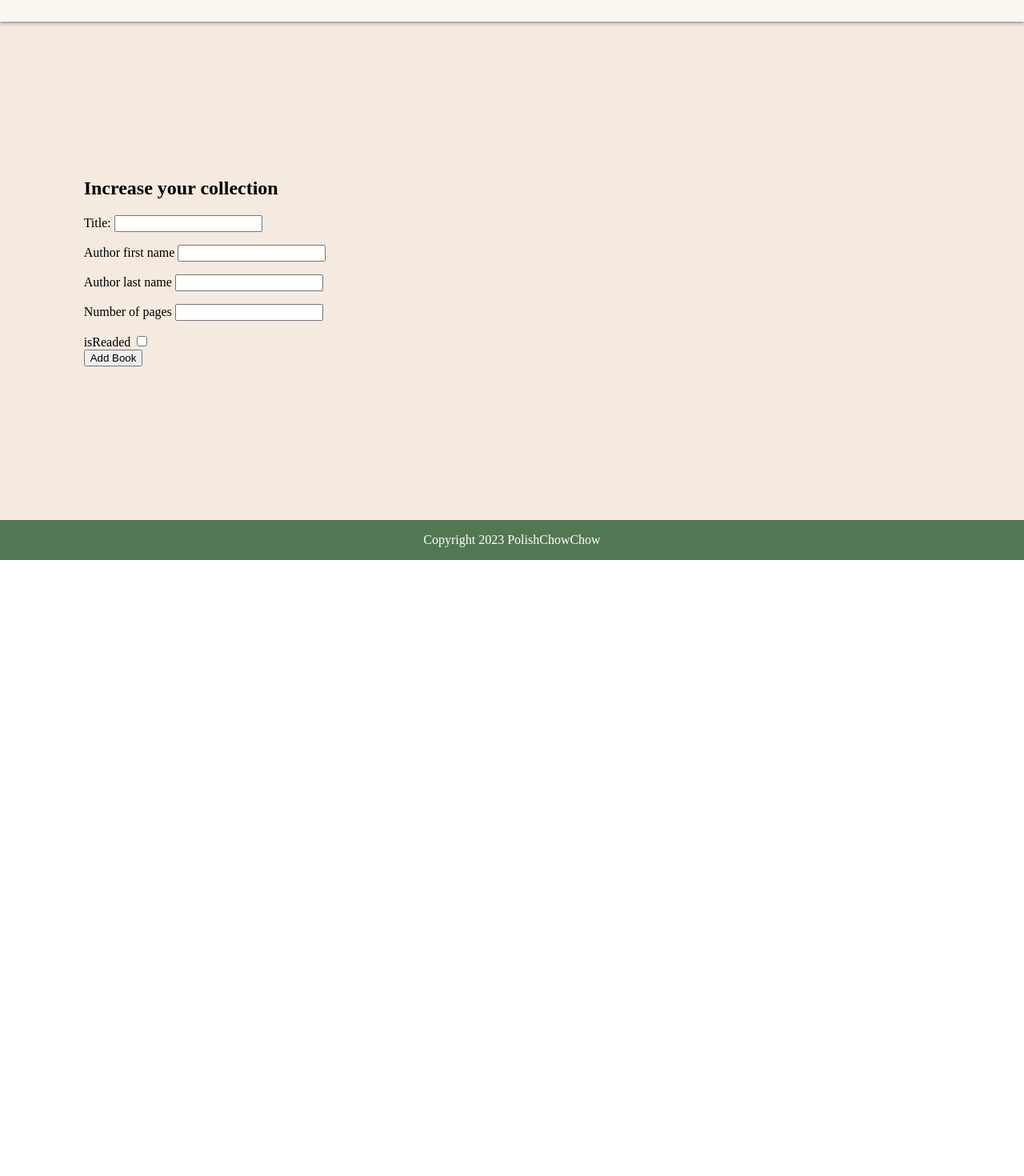
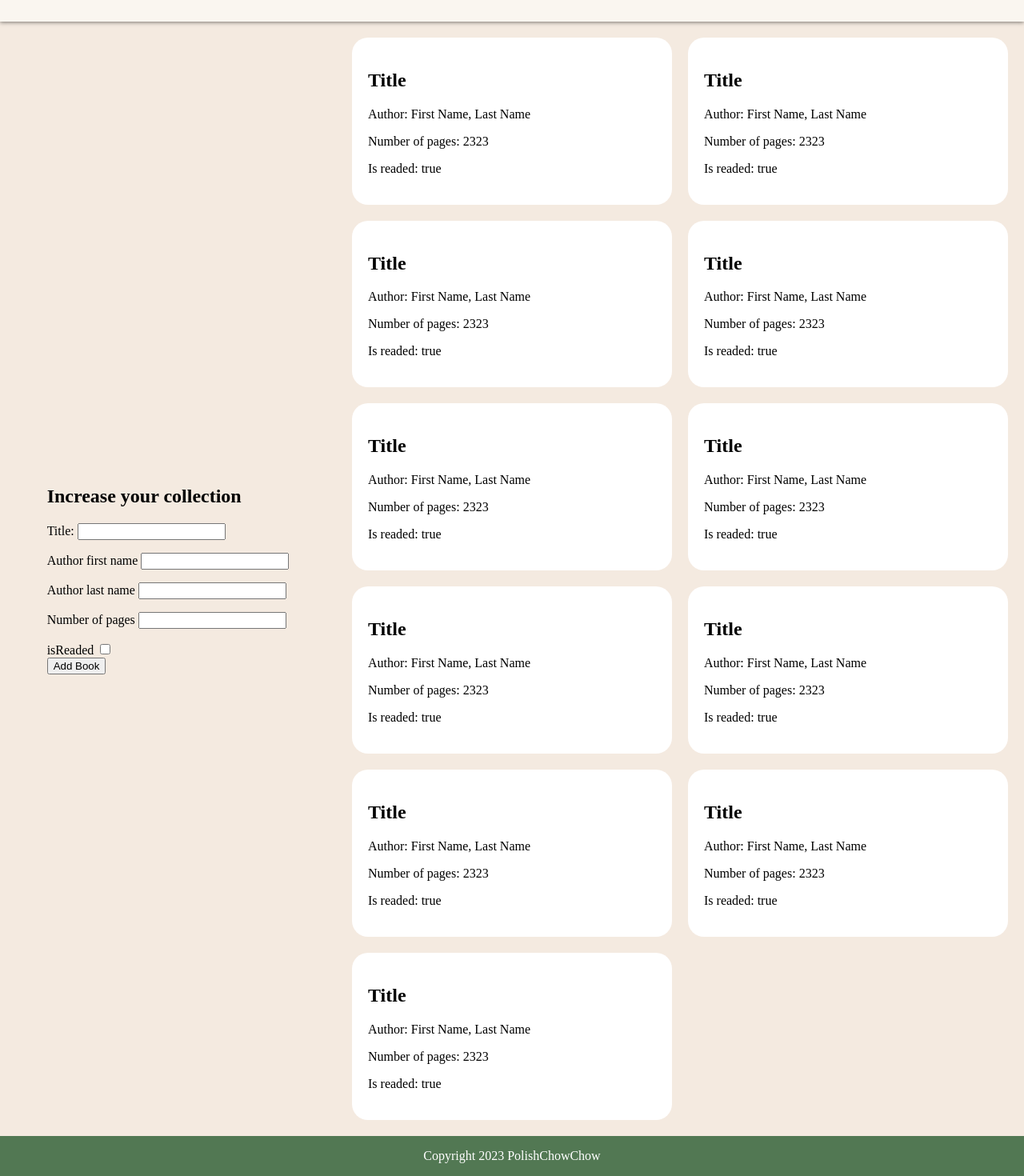
Before and after one commit to PolishChowChow/project-library-ts, a website built with Vite: page index.html in a window 1280 px wide. Shown: the part 100-1570 px from the top of the page at 80% size. Before the commit the page ends 800 px from the top, so only its background shows below. Built offline with nearby package versions, Linux system fonts and the light colour scheme.

Commit message:
creating function add book, changing the way book should be deleted

```diff
--- a/index.html
+++ b/index.html
@@ -49,7 +49,76 @@
           <p id="error_default"></p>
         </form>
       </aside>
-      <article></article>
+      <article>
+        <div class="parent-container">
+          <div class="book">
+            <h1>Title</h1>
+            <p>Author: First Name, Last Name</p>
+            <p>Number of pages: 2323</p>
+            <p>Is readed: true</p>
+          </div>
+          <div class="book">
+            <h1>Title</h1>
+            <p>Author: First Name, Last Name</p>
+            <p>Number of pages: 2323</p>
+            <p>Is readed: true</p>
+          </div>
+          <div class="book">
+            <h1>Title</h1>
+            <p>Author: First Name, Last Name</p>
+            <p>Number of pages: 2323</p>
+            <p>Is readed: true</p>
+          </div>
+          <div class="book">
+            <h1>Title</h1>
+            <p>Author: First Name, Last Name</p>
+            <p>Number of pages: 2323</p>
+            <p>Is readed: true</p>
+          </div>
+          <div class="book">
+            <h1>Title</h1>
+            <p>Author: First Name, Last Name</p>
+            <p>Number of pages: 2323</p>
+            <p>Is readed: true</p>
+          </div>
+          <div class="book">
+            <h1>Title</h1>
+            <p>Author: First Name, Last Name</p>
+            <p>Number of pages: 2323</p>
+            <p>Is readed: true</p>
+          </div>
+          <div class="book">
+            <h1>Title</h1>
+            <p>Author: First Name, Last Name</p>
+            <p>Number of pages: 2323</p>
+            <p>Is readed: true</p>
+          </div>
+          <div class="book">
+            <h1>Title</h1>
+            <p>Author: First Name, Last Name</p>
+            <p>Number of pages: 2323</p>
+            <p>Is readed: true</p>
+          </div>
+          <div class="book">
+            <h1>Title</h1>
+            <p>Author: First Name, Last Name</p>
+            <p>Number of pages: 2323</p>
+            <p>Is readed: true</p>
+          </div>
+          <div class="book">
+            <h1>Title</h1>
+            <p>Author: First Name, Last Name</p>
+            <p>Number of pages: 2323</p>
+            <p>Is readed: true</p>
+          </div>
+          <div class="book">
+            <h1>Title</h1>
+            <p>Author: First Name, Last Name</p>
+            <p>Number of pages: 2323</p>
+            <p>Is readed: true</p>
+          </div>
+        </div>
+      </article>
     </main>
     <footer>
       <p>Copyright 2023 PolishChowChow</p>
--- a/src/bookListClass.ts
+++ b/src/bookListClass.ts
@@ -9,9 +9,9 @@ class bookListClass{
     addBook(book: BookTypeWithId){
         this.list = [...this.list, book]
     }
-    deleteBook(deletedBook: BookTypeWithId){
+    deleteBook(bookId: string){
         this.list = this.list.filter(book => {
-            book.id !== deletedBook.id
+            book.id !== bookId
         })
     }
 }
--- a/src/main.ts
+++ b/src/main.ts
@@ -1,4 +1,6 @@
+import bookListClass from "./bookListClass";
 import BookType from "./types/bookType";
+import BookTypeWithId from "./types/bookTypeWithId";
 const form = document.querySelector<HTMLFormElement>("form")
 const emptyBook:BookType = {
     title: "",
@@ -6,14 +8,38 @@ const emptyBook:BookType = {
     numberOfPages: 0,
     isReaded: false,
 }
+let NAME_ARRAY: string[] = ["",""]
+const BookList = new bookListClass();
+function addBook(book: BookTypeWithId):void{
+    const { id, title, authorName, numberOfPages, isReaded } = book;
+    const tNumberOfPages:string = numberOfPages+"";
+    const tIsReaded:string = isReaded+"";
+    const parent = document.querySelector("div.parent-container");
+    const bookContainer = document.createElement("div")
+    const deleteButton = document.createElement("button");
+    deleteButton.dataset.delete = id;
+    deleteButton.textContent = "Delete"
+    bookContainer.setAttribute("id", id)
+    bookContainer.appendChild(setParagraph(title));
+    bookContainer.appendChild(setParagraph(authorName));
+    bookContainer.appendChild(setParagraph(tNumberOfPages));
+    bookContainer.appendChild(setParagraph(tIsReaded));
 
-
-
+    parent?.appendChild(bookContainer)
+    BookList.addBook(book)
+}
+function removeBook(id: string){
+    BookList.deleteBook(id);
+}
+function setParagraph(content: string):HTMLParagraphElement{
+    const paragraph = document.createElement("p");
+    paragraph.textContent = content;
+    return paragraph
+}
 
 
 function errorHandler(errorMessage:string, errorTarget?:string):void{
     console.log(errorMessage, errorTarget);
-
     let id;
     if(!errorTarget){
         id = "error_default"
@@ -35,7 +61,6 @@ form?.addEventListener("submit", (e:Event)=> {
 })
 form?.addEventListener("input", (e: Event) => {
     let book:BookType = emptyBook
-    let nameArray: string[] = ["",""]
 
     if(!e.target){
         return;
@@ -58,11 +83,11 @@ form?.addEventListener("input", (e: Event) => {
 
         switch(target.dataset.value){
             case "first_name":
-                nameArray[0] = target.value;
+                NAME_ARRAY[0] = target.value;
                 console.log("tutaj");
                 break;
             case "last_name":
-                nameArray[1] = target.value;
+                NAME_ARRAY[1] = target.value;
                 break;
             case "number_of_pages":
                 book.numberOfPages = parseInt(target.value)
--- a/src/style.css
+++ /dev/null
@@ -1,96 +0,0 @@
-:root {
-  font-family: Inter, system-ui, Avenir, Helvetica, Arial, sans-serif;
-  line-height: 1.5;
-  font-weight: 400;
-
-  color-scheme: light dark;
-  color: rgba(255, 255, 255, 0.87);
-  background-color: #242424;
-
-  font-synthesis: none;
-  text-rendering: optimizeLegibility;
-  -webkit-font-smoothing: antialiased;
-  -moz-osx-font-smoothing: grayscale;
-}
-
-a {
-  font-weight: 500;
-  color: #646cff;
-  text-decoration: inherit;
-}
-a:hover {
-  color: #535bf2;
-}
-
-body {
-  margin: 0;
-  display: flex;
-  place-items: center;
-  min-width: 320px;
-  min-height: 100vh;
-}
-
-h1 {
-  font-size: 3.2em;
-  line-height: 1.1;
-}
-
-#app {
-  max-width: 1280px;
-  margin: 0 auto;
-  padding: 2rem;
-  text-align: center;
-}
-
-.logo {
-  height: 6em;
-  padding: 1.5em;
-  will-change: filter;
-  transition: filter 300ms;
-}
-.logo:hover {
-  filter: drop-shadow(0 0 2em #646cffaa);
-}
-.logo.vanilla:hover {
-  filter: drop-shadow(0 0 2em #3178c6aa);
-}
-
-.card {
-  padding: 2em;
-}
-
-.read-the-docs {
-  color: #888;
-}
-
-button {
-  border-radius: 8px;
-  border: 1px solid transparent;
-  padding: 0.6em 1.2em;
-  font-size: 1em;
-  font-weight: 500;
-  font-family: inherit;
-  background-color: #1a1a1a;
-  cursor: pointer;
-  transition: border-color 0.25s;
-}
-button:hover {
-  border-color: #646cff;
-}
-button:focus,
-button:focus-visible {
-  outline: 4px auto -webkit-focus-ring-color;
-}
-
-@media (prefers-color-scheme: light) {
-  :root {
-    color: #213547;
-    background-color: #ffffff;
-  }
-  a:hover {
-    color: #747bff;
-  }
-  button {
-    background-color: #f9f9f9;
-  }
-}
--- a/src/types/bookType.ts
+++ b/src/types/bookType.ts
@@ -1,6 +1,6 @@
 type BookType  = {
-    title: String,
-    authorName: String,
+    title: string,
+    authorName: string,
     numberOfPages: Number,
     isReaded: Boolean
 }
--- a/styles/style.css
+++ b/styles/style.css
@@ -36,6 +36,19 @@ aside{
 article{
     flex: 1;
 }
+.parent-container {
+    padding: 20px;
+    display: grid;
+    grid-template-rows: repeat(auto-fill, minmax(200px, 1fr));
+    grid-template-columns: repeat(2,400px);
+    gap: 20px;
+}
+
+.book{
+    padding: 20px;
+    border-radius: 20px;
+    background-color: white;
+}
 footer{
     background-color: #527853;
     color: white;
```
